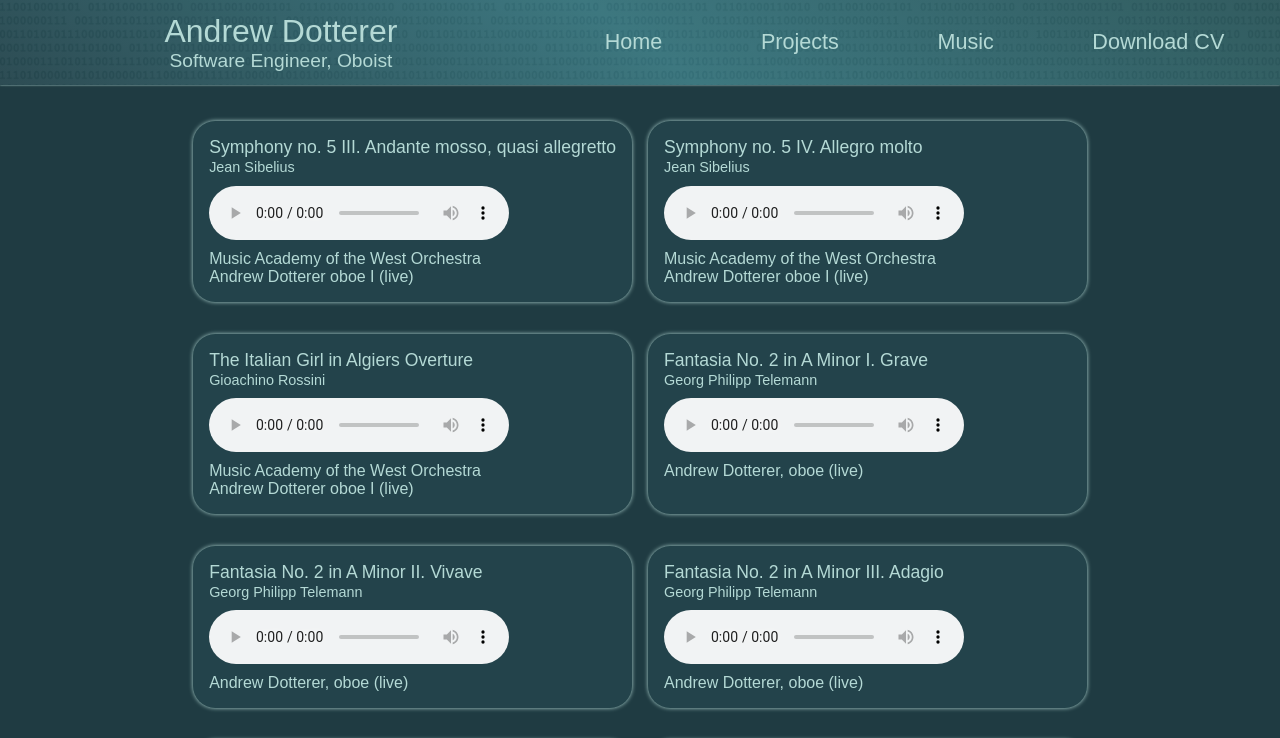
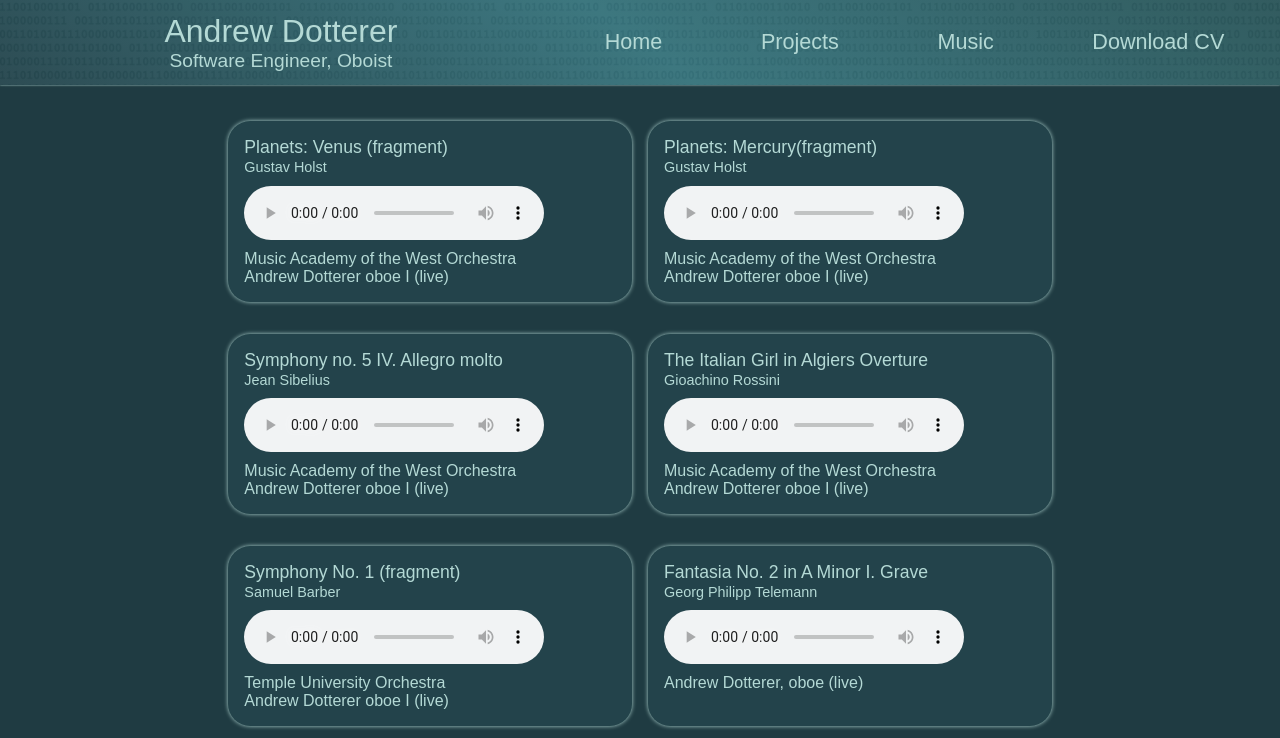
Before and after one commit to adotterer/adotterer.github.io, a React (Create React App) app: page /music in a window 1280 px wide. Shown: the top 738 px of the page. Built offline with nearby package versions, Linux system fonts and the light colour scheme; no server answers; a web font is replaced by a local one.

Commit message:
New audio

```diff
--- a/public/index.html
+++ b/public/index.html
@@ -2,7 +2,7 @@
 <html lang="en">
   <head>
     <meta charset="utf-8" />
-    <link rel="icon" href="%PUBLIC_URL%/favicon.ico" />
+    <!-- <link rel="icon" href="%PUBLIC_URL%/favicon.ico" /> -->
     <meta name="viewport" content="width=device-width, initial-scale=1" />
     <meta name="theme-color" content="#000000" />
     <meta
--- a/src/Music.jsx
+++ b/src/Music.jsx
@@ -9,22 +9,44 @@ const audioArr = ["https://mshippoboe.s3.us-west-1.amazonaws.com/AD+Recital+2+Te
                 "https://mshippoboe.s3.us-west-1.amazonaws.com/AD+Recital+2+Mozart+3.mp3",
                 "https://mshippoboe.s3.us-west-1.amazonaws.com/Sibelius+II.mp3",
                 "https://mshippoboe.s3.us-west-1.amazonaws.com/Sibelius+III.mp3",
-                "https://mshippoboe.s3.us-west-1.amazonaws.com/1+Rossini+Italian+Girl+Overt.mp3"
+                "https://mshippoboe.s3.us-west-1.amazonaws.com/1+Rossini+Italian+Girl+Overt.mp3",
+                "https://mshippoboe.s3.us-west-1.amazonaws.com/maw_holst_venus.mp3",
+                "https://mshippoboe.s3.us-west-1.amazonaws.com/maw_holst_mercury.mp3",
+                "https://mshippoboe.s3.us-west-1.amazonaws.com/temple_barber1.mp3"
                 ]
 export default function Music() {
     return (
+
         <div className="music_container">
-             <Container>
+
+          <Container>
                 <figcaption className="audio__title_composer">
-                <span className="audio_title">Symphony no. 5 III. Andante mosso, quasi allegretto</span>
+                <span className="audio_title">Planets: Venus (fragment)</span>
                 <div>
                     <span className="black__bg composer">
-                    Jean Sibelius
+                    Gustav Holst
                     </span>
                 </div>
                 </figcaption>
 
-                <audio controls src={audioArr[7]}></audio>
+                <audio controls src={audioArr[10]}></audio>
+
+                <figcaption className="audio__performers">
+                <span className="black__bg">Music Academy of the West Orchestra <br /> Andrew Dotterer oboe I (live)</span>
+                </figcaption>
+            </Container>
+
+             <Container>
+                <figcaption className="audio__title_composer">
+                <span className="audio_title">Planets: Mercury(fragment)</span>
+                <div>
+                    <span className="black__bg composer">
+                    Gustav Holst
+                    </span>
+                </div>
+                </figcaption>
+
+                <audio controls src={audioArr[11]}></audio>
 
                 <figcaption className="audio__performers">
                 <span className="black__bg">Music Academy of the West Orchestra <br /> Andrew Dotterer oboe I (live)</span>
@@ -62,6 +84,24 @@ export default function Music() {
 
                 <figcaption className="audio__performers">
                 <span className="black__bg">Music Academy of the West Orchestra <br /> Andrew Dotterer oboe I (live)</span>
+                </figcaption>
+            </Container>
+
+
+            <Container>
+                <figcaption className="audio__title_composer">
+                <span className="audio_title">Symphony No. 1 (fragment) </span>
+                <div>
+                    <span className="black__bg composer">
+                    Samuel Barber
+                    </span>
+                </div>
+                </figcaption>
+
+                <audio controls src={audioArr[12]}></audio>
+
+                <figcaption className="audio__performers">
+                <span className="black__bg">Temple University Orchestra <br /> Andrew Dotterer oboe I (live)</span>
                 </figcaption>
             </Container>
 
```
